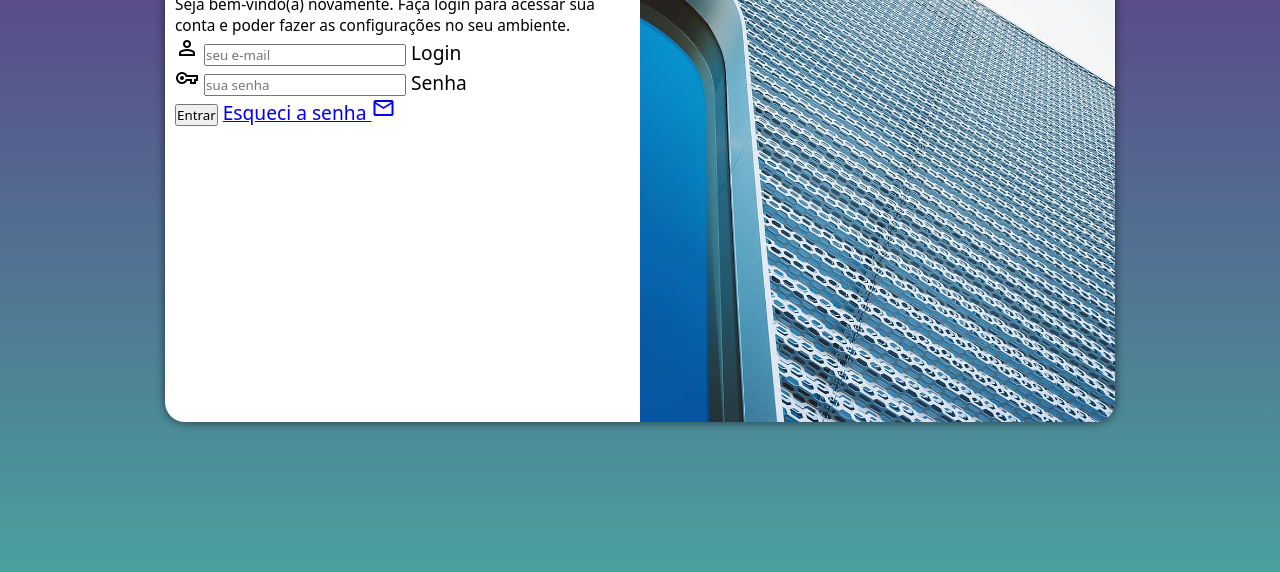
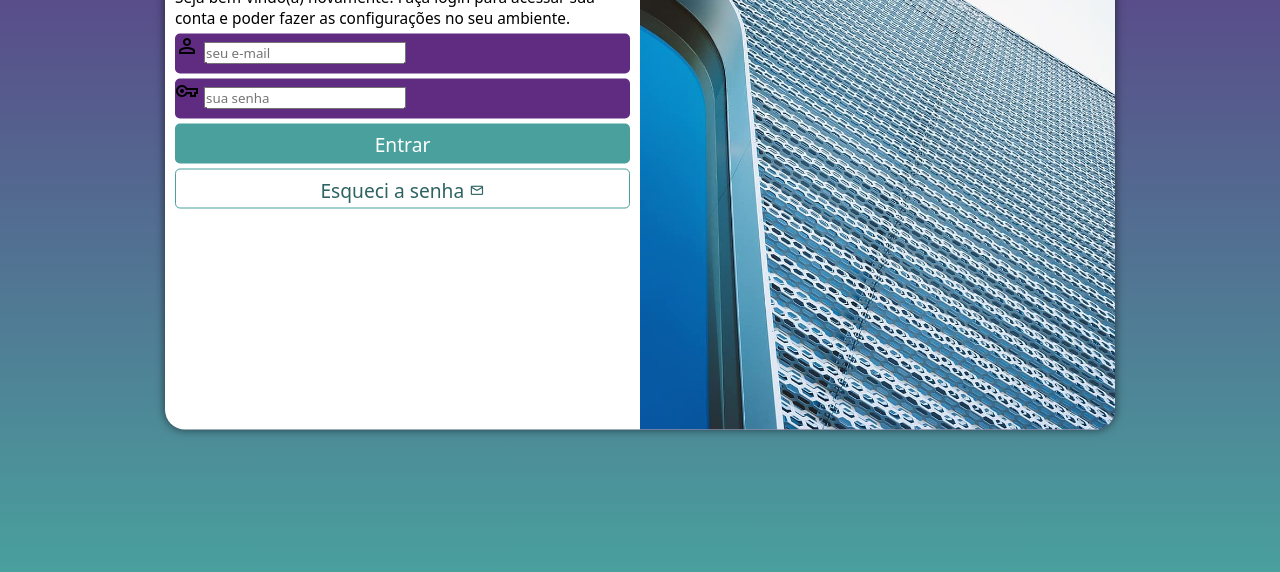
Before and after one commit to eduardafillmann/projeto-login, a plain HTML site: page index.html in a window 1280 px wide. Shown: the part 228-800 px from the top of the page. Drawn offline with nearby package versions, Linux system fonts and the light colour scheme.

Commit message:
formatação do formulário

```diff
--- a/estilos/style.css
+++ b/estilos/style.css
@@ -34,7 +34,7 @@ section#login {
 
     background-color: white;
     width: 250px;
-    height: 500px;
+    height: 515px;
     border-radius: 20px;
     box-shadow: 0px 0px 10px rgba(0, 0, 0, 0.589);
 
@@ -63,3 +63,55 @@ div#formulario > h1 {
 div#formulario > p {
     font-size: 0.8em;
 }
+
+form > div.campo {
+    background-color: #5f2c82;
+    display: block;
+    width: 100%;
+    height: 40px;
+    border-radius: 5px;
+    margin: 5px 0px;
+}
+
+div.campo > label {
+    display: none;
+}
+
+form > input[type=submit] {
+    display: block;
+    font-size: 1em;
+    width: 100%;
+    height: 40px;
+    background-color: #49a09d;
+    color: white;
+    border: none;
+    border-radius: 5px;
+    cursor: pointer;
+}
+
+form > input[type=submit]:hover {
+    background-color: #2d6462;
+}
+
+form > a.botao {
+    display: block;
+    text-align: center;
+    font-size: 1em;
+    width: 100%;
+    height: 40px;
+    padding-top: 7px;
+    margin-top: 5px;
+    background-color: white;
+    color: #2d6462;
+    border: 1px solid #49a09d;
+    border-radius: 5px;
+    text-decoration: none;
+}
+
+form > a.botao:hover {
+    background-color: #6cd3cf;
+}
+
+form > a.botao > span {
+    font-size: 0.8em;
+}
--- a/index.html
+++ b/index.html
@@ -30,7 +30,7 @@
                         <label for="isenha">Senha</label>
                     </div>
                     <input type="submit" value="Entrar">
-                    <a href="esqueci.html">Esqueci a senha <span class="material-symbols-outlined">mail</span></a>
+                    <a href="esqueci.html" class="botao">Esqueci a senha <span class="material-symbols-outlined">mail</span></a>
                 </form>
             </div>
         </section>
```
